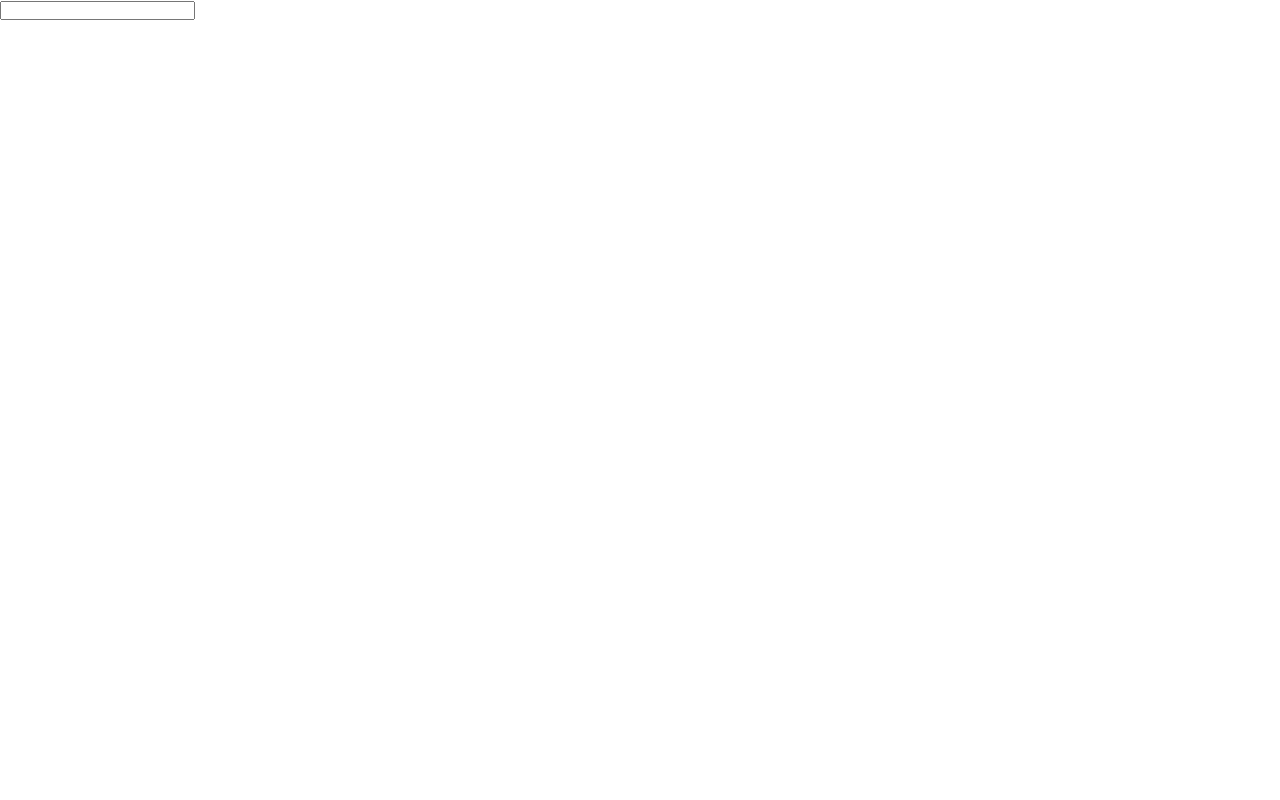
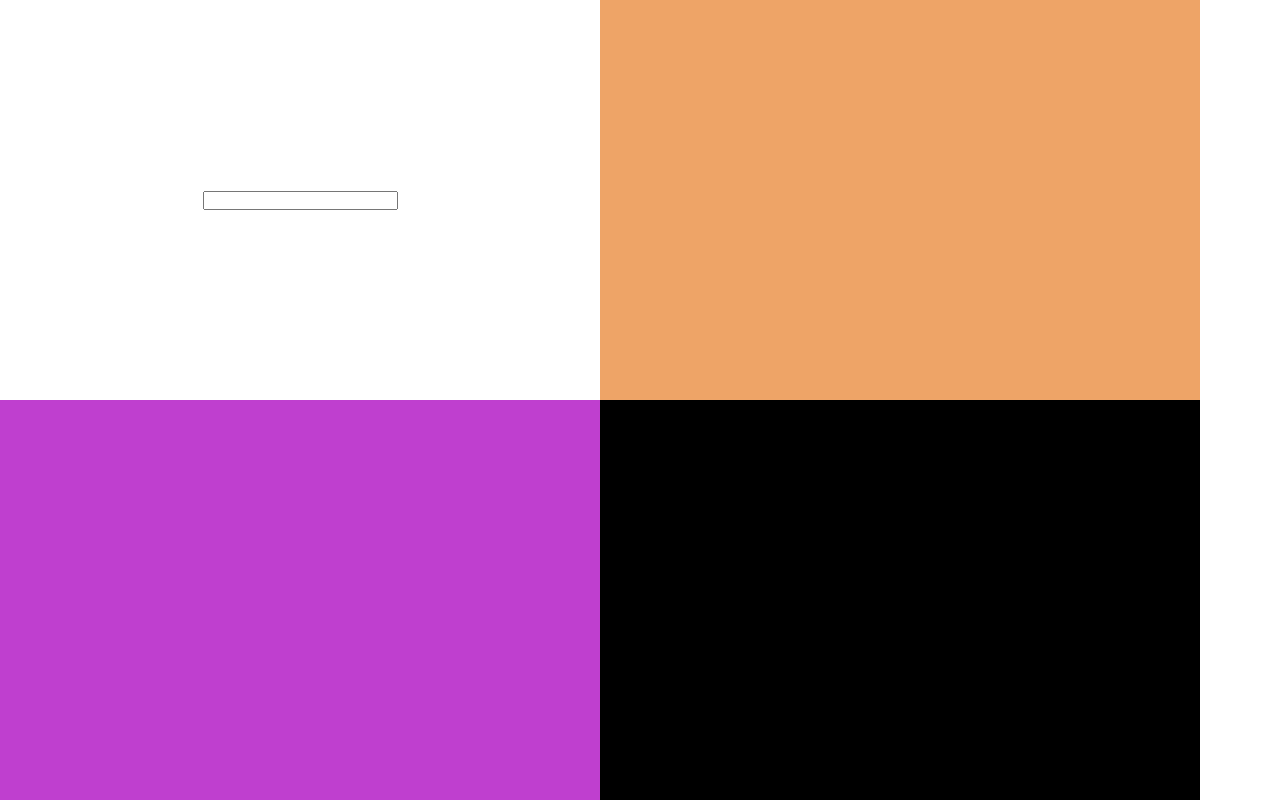
Before and after one commit to NickWhiteman/Task-for-Kodex, a React (Create React App) app: page / in a window 1280 px wide. Built offline with nearby package versions, Linux system fonts and the light colour scheme.

Commit message:
styled done

```diff
--- a/src/App.tsx
+++ b/src/App.tsx
@@ -1,15 +1,32 @@
+import { useState } from 'react';
 import { HybridComponent } from './components/HybridComponent';
 import { NumberComponent } from './components/NumberComponent';
 import { StringComponent } from './components/StringComponent';
 import './style/style.css';
 
 function App() {
+  const [words, setWords] = useState([]);
+  const [numbers, setNumbers] = useState([]);
+  const [hybrid, setHybrid] = useState([]);
+
+  const inputChangeHandler = (event: any) => {
+    if (event.key === "Enter") {
+      if (event.target.value === /[0-9]/) {
+        console.log('number', event.target.value);
+      } else if (event.target.value === /[0-9A-Za-z]/) {
+        console.log('hybrid', event.target.value)
+      } else {
+        console.log('string', event.target.value);
+      };
+    };
+  };
+
   return (
     <div className='app'>
       <div className='header'></div>
       <div className="appBoard">
         <div className="inputData">
-          <input type="text" />
+          <input type="text" onKeyPress={(event) => {inputChangeHandler(event)}} />
         </div>
         <div className="stringData">
           <StringComponent />
--- a/src/style/style.css
+++ b/src/style/style.css
@@ -21,23 +21,86 @@ body {
   width: 100vw;
 }
 
+.appBoard {
+  display: -ms-grid;
+  display: grid;
+  -ms-grid-rows: 1fr 1fr;
+  grid-template-rows: 1fr 1fr;
+  -ms-grid-columns: 1fr 1fr;
+  grid-template-columns: 1fr 1fr;
+  height: 100vh;
+  min-width: 1200px;
+}
+
+.appBoard > *:nth-child(1) {
+  -ms-grid-row: 1;
+  -ms-grid-column: 1;
+}
+
+.appBoard > *:nth-child(2) {
+  -ms-grid-row: 1;
+  -ms-grid-column: 2;
+}
+
+.appBoard > *:nth-child(3) {
+  -ms-grid-row: 2;
+  -ms-grid-column: 1;
+}
+
+.appBoard > *:nth-child(4) {
+  -ms-grid-row: 2;
+  -ms-grid-column: 2;
+}
+
 .inputData {
+  display: -webkit-box;
+  display: -ms-flexbox;
+  display: flex;
+  -webkit-box-pack: center;
+      -ms-flex-pack: center;
+          justify-content: center;
+  -webkit-box-align: center;
+      -ms-flex-align: center;
+          align-items: center;
   background-color: #FFFFFF;
-  width: 50%;
 }
 
 .stringData {
+  display: -webkit-box;
+  display: -ms-flexbox;
+  display: flex;
+  -webkit-box-pack: center;
+      -ms-flex-pack: center;
+          justify-content: center;
+  -webkit-box-align: center;
+      -ms-flex-align: center;
+          align-items: center;
   background-color: #eea467;
-  width: 50%;
 }
 
 .numberData {
+  display: -webkit-box;
+  display: -ms-flexbox;
+  display: flex;
+  -webkit-box-pack: center;
+      -ms-flex-pack: center;
+          justify-content: center;
+  -webkit-box-align: center;
+      -ms-flex-align: center;
+          align-items: center;
   background-color: #bf3fcf;
-  width: 50%;
 }
 
 .hybridData {
+  display: -webkit-box;
+  display: -ms-flexbox;
+  display: flex;
+  -webkit-box-pack: center;
+      -ms-flex-pack: center;
+          justify-content: center;
+  -webkit-box-align: center;
+      -ms-flex-align: center;
+          align-items: center;
   background-color: black;
-  width: 50%;
   color: white;
 }
--- a/src/style/style.scss
+++ b/src/style/style.scss
@@ -20,23 +20,39 @@ body {
     width: 100vw;
 };
 
+.appBoard {
+    display: grid;
+    grid-template-rows: 1fr 1fr;
+    grid-template-columns: 1fr 1fr;
+    height: 100vh;
+    min-width: 1200px;
+}
+
 .inputData {
+    display: flex;
+    justify-content: center;
+    align-items: center;
     background-color: $backColorInput;
-    width: 50%;
 };
 
 .stringData {
+    display: flex;
+    justify-content: center;
+    align-items: center;
     background-color: $backColorString;
-    width: 50%;
 };
 
 .numberData {
+    display: flex;
+    justify-content: center;
+    align-items: center;
     background-color: $backColorNumber;
-    width: 50%;
 };
 
 .hybridData {
+    display: flex;
+    justify-content: center;
+    align-items: center;
     background-color: $darkScreenHybrid;
-    width: 50%;
     color: white;
 };
```
